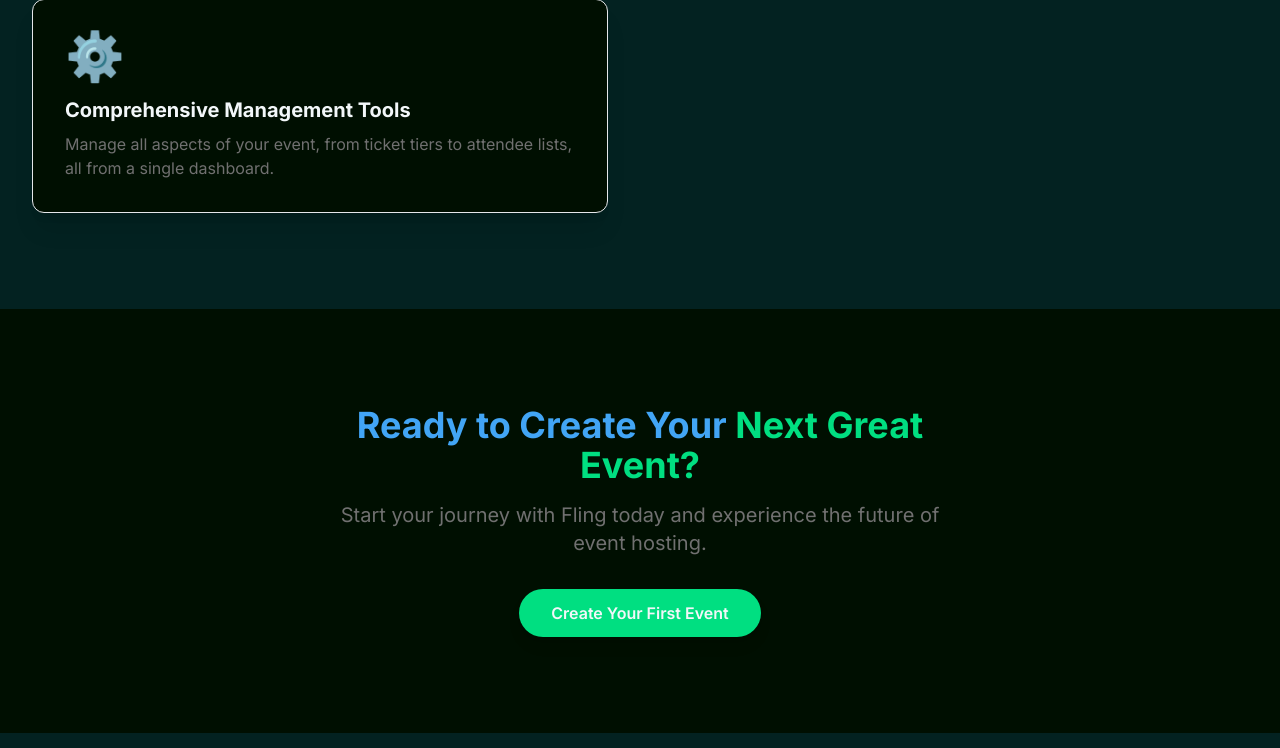
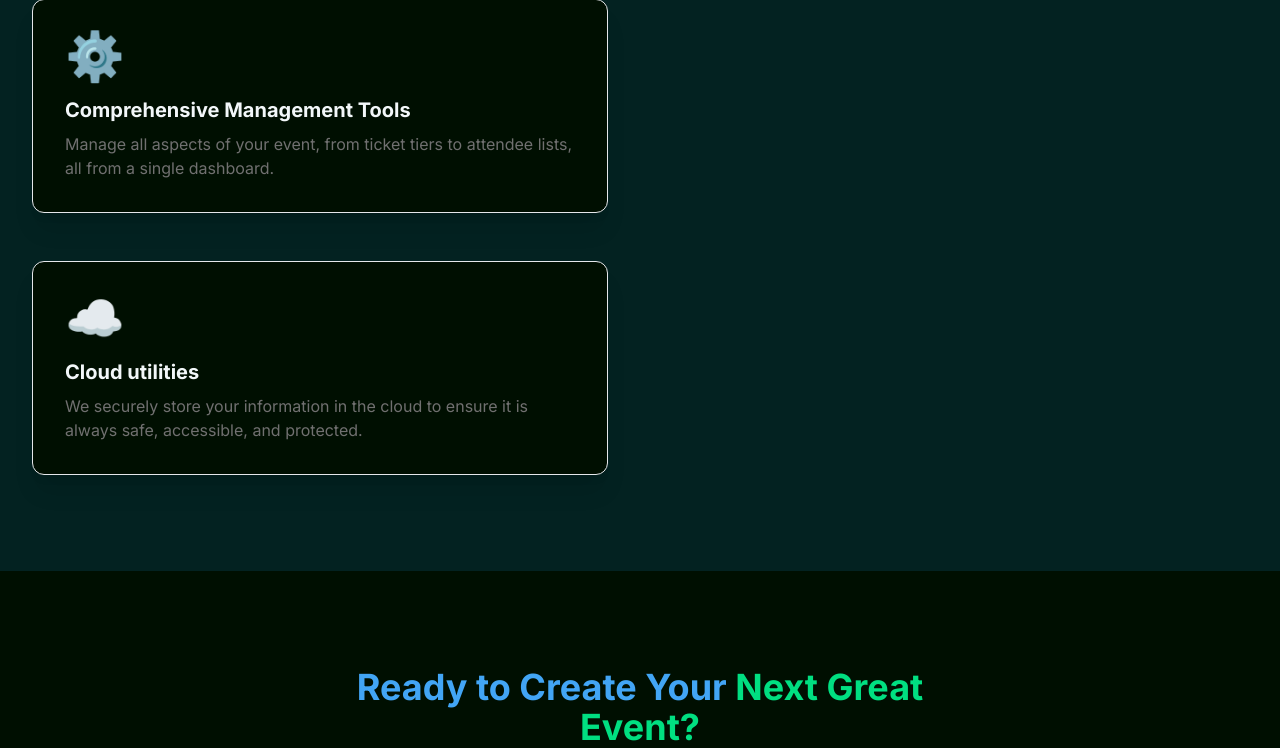
Before and after one commit to adebayo-victor/FLING, a Flask app: page / in a window 1280 px wide. Shown: the part 2383-3131 px from the top of the page. Run offline with Flask 3, Linux system fonts and the light colour scheme; parts of the project's set-up code (start-up, migrations or seed data) failed here and were passed over; some libraries are stand-ins or nearby versions.

Commit message:
Committin changes

```diff
--- a/templates/index.html
+++ b/templates/index.html
@@ -165,7 +165,15 @@
                     </div>
                 </div>
                 <!--Feature 7: Cloud storage-->
-
+                <div class="md:flex md:justify-start">
+                    <div class="feature-card max-w-xl bg-rich-black rounded-xl p-8 shadow-xl border border-bangladesh-green">
+                        <div class="text-5xl mb-4 text-caribbean-green">☁️</div>
+                        <h3 class="text-xl font-bold mb-2">Cloud utilities</h3>
+                        <p class="text-stone">
+                            We securely store your information in the cloud to ensure it is always safe, accessible, and protected.
+                        </p>
+                    </div>
+                </div>
             </div>
         </div>
     </section>
```
